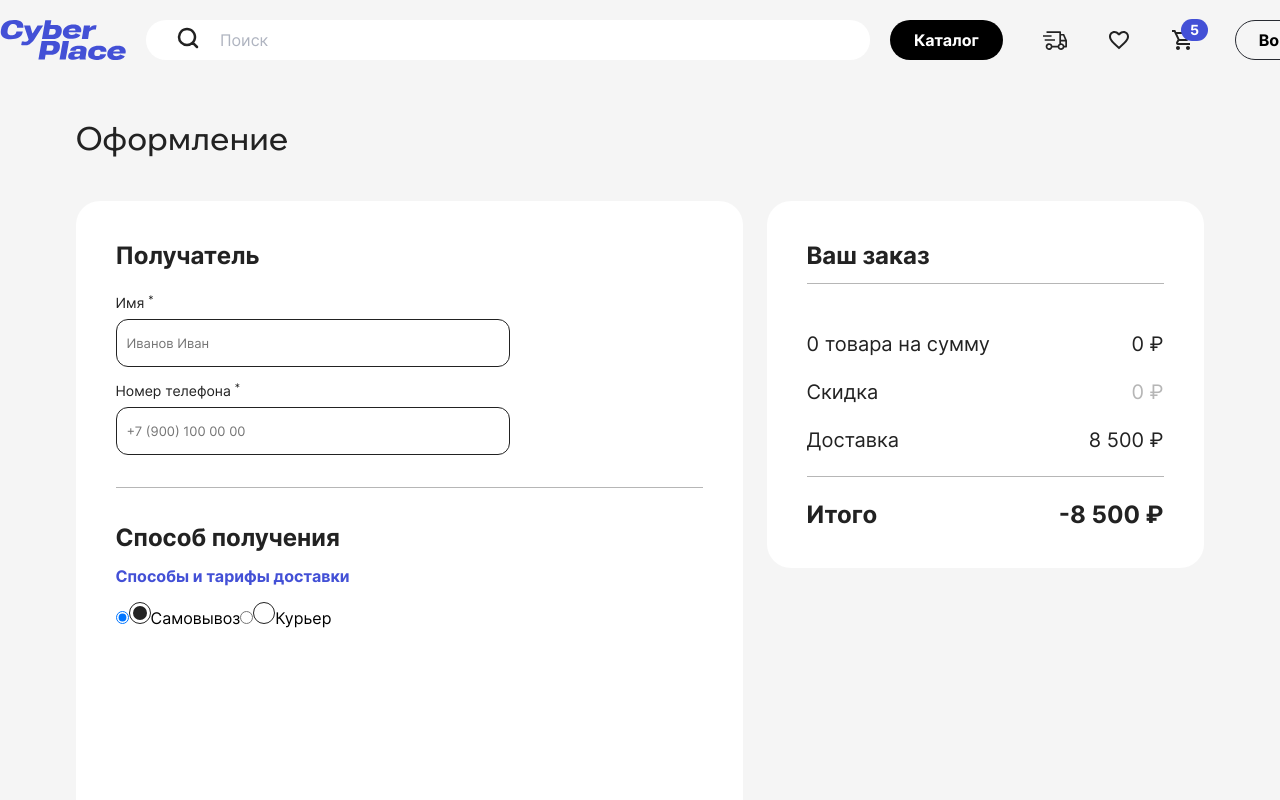
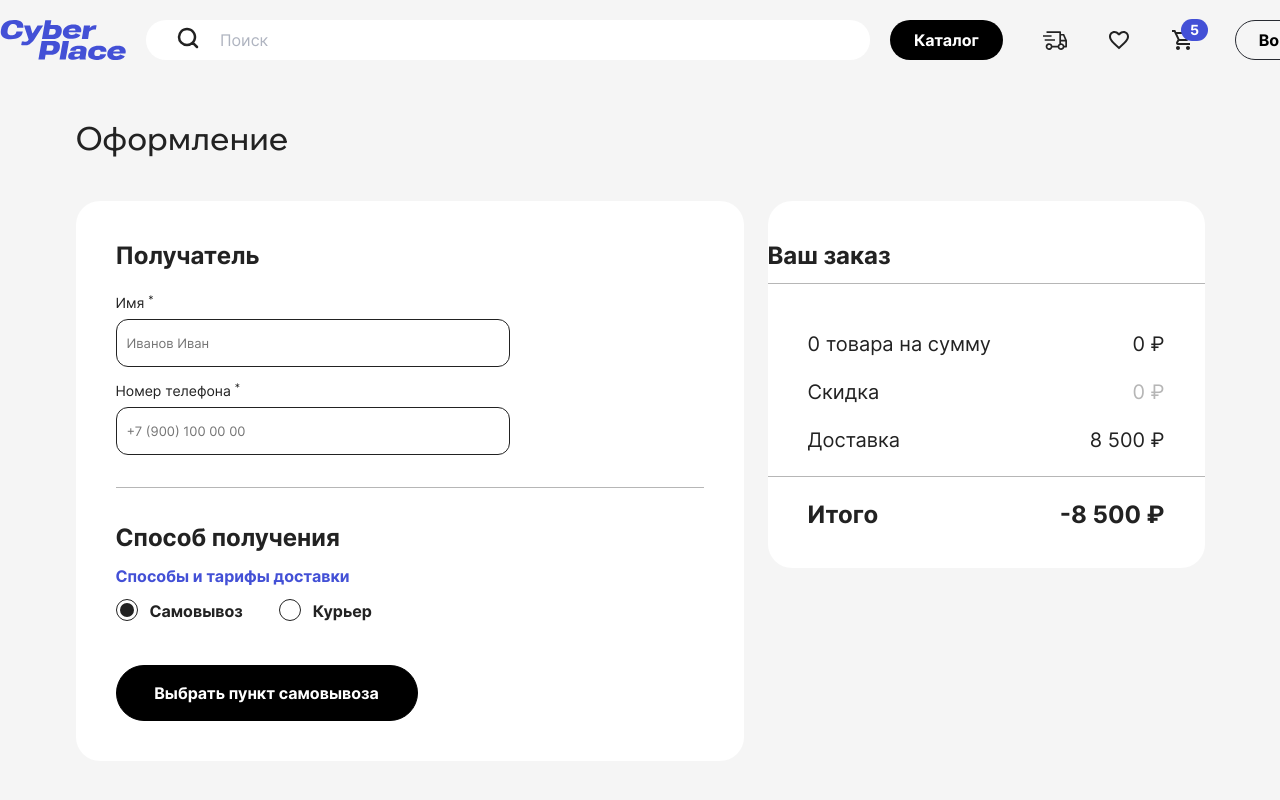
Before and after one commit to store-electronics-and-household/store-frontend, a React (Create React App) app: page /payment in a window 1280 px wide. Shown: the top 800 px of the page. Built offline with nearby package versions, Linux system fonts and the light colour scheme; a web font is replaced by a local one.

Commit message:
some features

```diff
--- a/src/components/PaymentsPage/PaymentsPage.tsx
+++ b/src/components/PaymentsPage/PaymentsPage.tsx
@@ -2,6 +2,7 @@
 import React, { useEffect } from 'react';
 // import { paymentPageData } from '../../utils/constants';
 import PaymentsPageItem from './PaymentsPageItem';
+import PaymentsPageButton from './PaymentsPageButton';
 import { type GoodsListProps } from '../../utils/types';
 import { formatSumm } from '../../utils/formatSumm';
 import { useForm } from 'react-hook-form';
@@ -21,6 +22,10 @@ const PaymentsPage: React.FC<PaymentsPageProps> = ({ GoodsList }) => {
   const [clientData, setClientData] = React.useState<ClientDataProps | null>(
     null
   );
+
+  const [isFirstPage, setIsFirstPage] = React.useState<boolean>(true);
+  // const [isDeliveryPage, setIsDeliveryPage] = React.useState<boolean>(true);
+  // const [isFinalPage, setIsFinalPage] = React.useState<boolean>(true);
 
   const [deliveryPrice, setDeliveryPrice] = React.useState<number>();
   // const [selectedOption, setSelectedOption] = React.useState('');
@@ -92,7 +97,9 @@ const PaymentsPage: React.FC<PaymentsPageProps> = ({ GoodsList }) => {
     console.log('hello');
   };
 
-  const handleDeliveryTypeChange = (e: React.ChangeEvent<HTMLInputElement>): void => {
+  const handleDeliveryTypeChange = (
+    e: React.ChangeEvent<HTMLInputElement>
+  ): void => {
     e.preventDefault();
     console.log('hello');
   };
@@ -106,6 +113,11 @@ const PaymentsPage: React.FC<PaymentsPageProps> = ({ GoodsList }) => {
   //   const form2Values = getValuesForm2();
   //   console.log(form2Values);
   // };
+
+  const choosePickUpPoint = (): void => {
+    console.log('выбивает пункт выдачи');
+    setIsFirstPage(!isFirstPage);
+  };
 
   return (
     <>
@@ -186,6 +198,7 @@ const PaymentsPage: React.FC<PaymentsPageProps> = ({ GoodsList }) => {
               Способы и тарифы доставки
             </Link>
             <form className='payments-page__title-container'>
+              <label className='payments-page__delivery-label'>
                 <input
                   type='radio'
                   name='deliveryOption'
@@ -195,8 +208,9 @@ const PaymentsPage: React.FC<PaymentsPageProps> = ({ GoodsList }) => {
                   onChange={handleDeliveryTypeChange}
                 />
                 <span className='payments-page__delivery-type_type_visible'></span>
-              <label className='payments-page__delivery-label'>Самовывоз</label>
-
+                Самовывоз
+              </label>
+              <label className='payments-page__delivery-label'>
                 <input
                   type='radio'
                   name='deliveryOption'
@@ -204,98 +218,20 @@ const PaymentsPage: React.FC<PaymentsPageProps> = ({ GoodsList }) => {
                   onClick={handleDeliveryType}
                 />
                 <span className='payments-page__delivery-type_type_visible'></span>
-              <label className='payments-page__delivery-label'>Курьер</label>
+                Курьер
+              </label>
             </form>
-            {/* <button
-                  onClick={handleDeliveryTypeClick}
-                  className='payments-page__delivery-type'
-                >
-                  Курьер
-                </button>
-                <button className='payments-page__delivery-type'>
-                  Самовывоз
-                </button> */}
+            {isFirstPage && (
+            <PaymentsPageButton
+              marginTop='44px'
+              title='Выбрать пункт самовывоза'
+              onClick={choosePickUpPoint}
+              width='302px'
+              marginBottom='40px'
+            />
+          )}
+          </div>
 
-            <form
-              id='clientAddressForm'
-              name='clientAddressForm'
-              action=''
-              className='payments-page__client-address'
-            >
-              {/* <div className='payments-page__address-container'>
-                <div className='payments-page__address-input-container'>
-                  <label className='payments-page__input-label payments-page__input-label_type_address'>
-                    <p className='payments-page__input-title'>
-                      Город, улица и дом <sup className=''>*</sup>
-                    </p>
-                    <input
-                      {...registerForm2('address', {
-                        required: {
-                          value: true,
-                          message: 'Поле адрес обязательно к заполнению',
-                        },
-                      })}
-                      type='text'
-                      placeholder='Пушкина, 33, Москва'
-                      className='payments-page__client-data-input'
-                      name='address'
-                      required
-                    />
-                    {errorsForm2.address != null &&
-                      typeof errorsForm2.address === 'object' &&
-                      'message' in errorsForm2.address && (
-                        <span className='payments-page__input-error'>
-                          {(errorsForm2.address as { message: string }).message}
-                        </span>
-                      )}
-                  </label>
-
-                  <div className='payments-page__address-box'>
-                    <label className='payments-page__input-label payments-page__input-label_type_address'>
-                      <p className='payments-page__input-title'>Квартира</p>
-                      <input
-                        {...registerForm2('appartment')}
-                        type='text'
-                        placeholder='12'
-                        className='payments-page__client-data-input'
-                        name='appartment'
-                      />
-                    </label>
-                    <label className='payments-page__input-label payments-page__input-label_type_address'>
-                      <p className='payments-page__input-title'>Подъезд</p>
-                      <input
-                        {...registerForm2('gate')}
-                        type='text'
-                        placeholder='1'
-                        className='payments-page__client-data-input'
-                        name='gate'
-                      />
-                    </label>
-                    <label className='payments-page__input-label payments-page__input-label_type_address'>
-                      <p className='payments-page__input-title'>Этаж</p>
-                      <input
-                        {...registerForm2('floor')}
-                        type='text'
-                        placeholder='3'
-                        className='payments-page__client-data-input'
-                        name='floor'
-                      />
-                    </label>
-                    <label className='payments-page__input-label payments-page__input-label_type_address'>
-                      <p className='payments-page__input-title'>Этаж</p>
-                      <input
-                        {...registerForm2('ring')}
-                        type='text'
-                        placeholder='12'
-                        className='payments-page__client-data-input'
-                        name='ring'
-                      />
-                    </label>
-                  </div>
-                </div>
-              </div> */}
-            </form>
-          </div>
           <div className='payments-page__summary-conatiner'>
             <div className='payments-page__summary'>
               <p className='payments-page__form-title payments-page__form-title_type_summary'>
@@ -381,26 +317,96 @@ export default PaymentsPage;
   // };
 */
 
-// <div className='payments-page__line'></div>
+/*
+<form
+              id='clientAddressForm'
+              name='clientAddressForm'
+              action=''
+              className='payments-page__client-address'
+            >
+              {/* <div className='payments-page__address-container'>
+                <div className='payments-page__address-input-container'>
+                  <label className='payments-page__input-label payments-page__input-label_type_address'>
+                    <p className='payments-page__input-title'>
+                      Город, улица и дом <sup className=''>*</sup>
+                    </p>
+                    <input
+                      {...registerForm2('address', {
+                        required: {
+                          value: true,
+                          message: 'Поле адрес обязательно к заполнению',
+                        },
+                      })}
+                      type='text'
+                      placeholder='Пушкина, 33, Москва'
+                      className='payments-page__client-data-input'
+                      name='address'
+                      required
+                    />
+                    {errorsForm2.address != null &&
+                      typeof errorsForm2.address === 'object' &&
+                      'message' in errorsForm2.address && (
+                        <span className='payments-page__input-error'>
+                          {(errorsForm2.address as { message: string }).message}
+                        </span>
+                      )}
+                  </label>
+
+                  <div className='payments-page__address-box'>
+                    <label className='payments-page__input-label payments-page__input-label_type_address'>
+                      <p className='payments-page__input-title'>Квартира</p>
+                      <input
+                        {...registerForm2('appartment')}
+                        type='text'
+                        placeholder='12'
+                        className='payments-page__client-data-input'
+                        name='appartment'
+                      />
+                    </label>
+                    <label className='payments-page__input-label payments-page__input-label_type_address'>
+                      <p className='payments-page__input-title'>Подъезд</p>
+                      <input
+                        {...registerForm2('gate')}
+                        type='text'
+                        placeholder='1'
+                        className='payments-page__client-data-input'
+                        name='gate'
+                      />
+                    </label>
+                    <label className='payments-page__input-label payments-page__input-label_type_address'>
+                      <p className='payments-page__input-title'>Этаж</p>
+                      <input
+                        {...registerForm2('floor')}
+                        type='text'
+                        placeholder='3'
+                        className='payments-page__client-data-input'
+                        name='floor'
+                      />
+                    </label>
+                    <label className='payments-page__input-label payments-page__input-label_type_address'>
+                      <p className='payments-page__input-title'>Этаж</p>
+                      <input
+                        {...registerForm2('ring')}
+                        type='text'
+                        placeholder='12'
+                        className='payments-page__client-data-input'
+                        name='ring'
+                      />
+                    </label>
+                  </div>
+                </div>
+              </div>
+              </form>
+*/
 
 /*
-  <input
-                type='radio'
-                name='option'
-                value='option1'
-                // checked
-                className='payments-page__delivery-type_type_invisible'
-                onChange={handleDeliveryTypeChange}
-              />
-              <span className='payments-page__delivery-type_type_visible'></span>
-              <label className='payments-page__delivery-label'>Самовывоз</label>
-              <input
-                type='radio'
-                name='option'
-                value='option2'
-                className='payments-page__delivery-type_type_invisible'
-                onChange={handleDeliveryTypeChange}
-              />
-              <span className='payments-page__delivery-type_type_visible'></span>
-              <label className='payments-page__delivery-label'>Курьер</label>
+            <button
+                  onClick={handleDeliveryTypeClick}
+                  className='payments-page__delivery-type'
+                >
+                  Курьер
+                </button>
+                <button className='payments-page__delivery-type'>
+                  Самовывоз
+                </button>
 */
--- /dev/null
+++ b/src/components/PaymentsPage/PaymentsPageButton.tsx
@@ -0,0 +1,31 @@
+import React from 'react';
+
+interface PaymentsPageButtonProps {
+  marginTop: string;
+  marginBottom: string;
+  title: string;
+  onClick: () => void;
+  width: string;
+}
+
+const PaymentsPageButton: React.FC<PaymentsPageButtonProps> = ({
+  marginTop,
+  title,
+  onClick,
+  width,
+  marginBottom
+}) => {
+  return (
+    <button
+      className='payments-page__pickup-point-button'
+      onClick={onClick}
+      style={{ marginTop: marginTop, width: width, marginBottom: marginBottom }}
+    >
+      <span className='payments-page__pickup-point-button-title'>
+        {title}
+      </span>
+    </button>
+  );
+};
+
+export default PaymentsPageButton;
--- a/src/components/PaymentsPage/_PaymentsPage.scss
+++ b/src/components/PaymentsPage/_PaymentsPage.scss
@@ -18,9 +18,10 @@
 
 .payments-page__input-containers {
   width: 667px;
-  height: 582px;
+  // height: 582px;
   background-color: #FFF;
   border-radius: 24px;
+  padding: 0 40px;
 }
 
 .payments-page__client-name {
@@ -38,17 +39,10 @@
   border-radius: 24px;
 }
 
-.payments-page__title-container {
-  // display: flex;
-  // justify-content: space-between;
-  padding-left: 40px;
-  margin-top: 16px;
-}
-
 .payments-page__form-title {
   @include fontStyle($fontSH3, $fontWH3);
   line-height: 1.25;
-  padding: 40px 0 24px 40px;
+  padding: 40px 0 24px;
 }
 
 .payments-page__form-title_type_summary {
@@ -59,7 +53,7 @@
   color: #4350D6;
   line-height: 112.5%;
   @include fontStyle($fontSButton, $fontWButton);
-  padding-left: 40px;
+  // padding-left: 40px;
   // padding-bottom: 16px;
 }
 
@@ -71,13 +65,13 @@
 
 .payments-page__line {
   border-bottom: 1px #B6B6B6 solid;
-  margin: 0 40px;
+  // margin: 0 40px;
 }
 
 .payments-page__input-container {
   // display: flex;
   // width: 819px;
-  margin: 0 40px 0 40px;
+  margin: 0 40px 0 0;
 }
 
 .payments-page__input-label {
@@ -121,17 +115,33 @@
   font-size: 10px;
 }
 
+.payments-page__title-container {
+  display: flex;
+  // justify-content: space-between;
+  // padding-left: 40px;
+  margin-top: 16px;
+  position: relative;
+  margin-bottom: 8px;
+}
+
 .payments-page__delivery-label {
+  display: flex;
+  @include fontStyle($fontSButton, $fontWButton);
+}
+
+.payments-page__delivery-label:first-of-type {
+  margin-right: 36px;
 }
 
 .payments-page__delivery-type_type_invisible {
-  // position: absolute;
-  // left: 17px;
-  // width: 1px;
-  // height: 1px;
+  position: absolute;
+  left: 50px;
+  width: 1px;
+  height: 1px;
   // overflow: hidden;
   // clip-path: inset(0 0 0 0);
-  // display: none;
+  // z-index: 1;
+  clip: rect(0 0 0 0);
 }
 
 .payments-page__delivery-type_type_visible {
@@ -143,6 +153,8 @@
   border-radius: 50%;
   position: relative;
   cursor: pointer;
+  margin-top: -3px;
+  margin-right: 12px;
 }
 
 .payments-page__delivery-type_type_visible::before {
@@ -275,3 +287,24 @@
   @include fontStyle($fontSH3, $fontWH3);
   margin: 24px 0 40px;
 }
+
+.payments-page__pickup-point-button {
+  display: flex;
+  width: 437px;
+  height: 56px;
+  // padding: 16px 40px;
+  justify-content: center;
+  align-items: center;
+  border-radius: 40px;
+  border: 1px solid black;
+  background: transparent;
+  cursor: pointer;
+  background-color: black;
+  color: white;
+  }
+
+  .payments-page__pickup-point-button-title {
+    @include fontStyle($fontSButton, $fontWButton);
+    line-height: 18px;
+    color: $whiteColof;
+  }
--- a/src/index.css
+++ b/src/index.css
@@ -11,7 +11,7 @@ body {
   background-color: #f5f5f5;
 }
 
-.product-page__about-description, .product-page__description-btn, .product-page__benefit-text, .product-page__button-basket, .product-page__old-price, .product-page__current-price, .product-page__all-characteristics, .product-page__characteristic-head, .product-page__item-number, .product-page__header, .characteristics-list__item-value, .characteristics-list__item-key, .results__title, .payments-page__summary-final, .payments-page__summary-row, .payments-page__good-numbers, .payments-page__input-title, .payments-page__subtitle, .payments-page__form-title, .payments-page__title, .faq__header, .accordion__answer, .accordion__question, .accordion__container-head, .content__text, .content__head, .about-company__header {
+.product-page__about-description, .product-page__description-btn, .product-page__benefit-text, .product-page__button-basket, .product-page__old-price, .product-page__current-price, .product-page__all-characteristics, .product-page__characteristic-head, .product-page__item-number, .product-page__header, .characteristics-list__item-value, .characteristics-list__item-key, .results__title, .payments-page__pickup-point-button-title, .payments-page__summary-final, .payments-page__summary-row, .payments-page__good-numbers, .payments-page__delivery-label, .payments-page__input-title, .payments-page__subtitle, .payments-page__form-title, .payments-page__title, .faq__header, .accordion__answer, .accordion__question, .accordion__container-head, .content__text, .content__head, .about-company__header {
   margin: 0;
   color: #222;
 }
@@ -764,9 +764,9 @@ body {
 
 .payments-page__input-containers {
   width: 667px;
-  height: 582px;
   background-color: #FFF;
   border-radius: 24px;
+  padding: 0 40px;
 }
 
 .payments-page__client-address {
@@ -776,17 +776,12 @@ body {
   border-radius: 24px;
 }
 
-.payments-page__title-container {
-  padding-left: 40px;
-  margin-top: 16px;
-}
-
 .payments-page__form-title {
   font-size: 24px;
   font-weight: 600;
   text-decoration: none;
   line-height: 1.25;
-  padding: 40px 0 24px 40px;
+  padding: 40px 0 24px;
 }
 
 .payments-page__form-title_type_summary {
@@ -799,7 +794,6 @@ body {
   font-size: 16px;
   font-weight: 600;
   text-decoration: none;
-  padding-left: 40px;
 }
 
 .payments-page__form-title_type_address {
@@ -810,11 +804,10 @@ body {
 
 .payments-page__line {
   border-bottom: 1px #B6B6B6 solid;
-  margin: 0 40px;
 }
 
 .payments-page__input-container {
-  margin: 0 40px 0 40px;
+  margin: 0 40px 0 0;
 }
 
 .payments-page__input-label {
@@ -860,6 +853,32 @@ body {
   font-size: 10px;
 }
 
+.payments-page__title-container {
+  display: flex;
+  margin-top: 16px;
+  position: relative;
+  margin-bottom: 8px;
+}
+
+.payments-page__delivery-label {
+  display: flex;
+  font-size: 16px;
+  font-weight: 600;
+  text-decoration: none;
+}
+
+.payments-page__delivery-label:first-of-type {
+  margin-right: 36px;
+}
+
+.payments-page__delivery-type_type_invisible {
+  position: absolute;
+  left: 50px;
+  width: 1px;
+  height: 1px;
+  clip: rect(0 0 0 0);
+}
+
 .payments-page__delivery-type_type_visible {
   border: 1px solid #222;
   display: inline-block;
@@ -868,6 +887,8 @@ body {
   border-radius: 50%;
   position: relative;
   cursor: pointer;
+  margin-top: -3px;
+  margin-right: 12px;
 }
 
 .payments-page__delivery-type_type_visible::before {
@@ -979,6 +1000,28 @@ body {
   font-weight: 600;
   text-decoration: none;
   margin: 24px 0 40px;
+}
+
+.payments-page__pickup-point-button {
+  display: flex;
+  width: 437px;
+  height: 56px;
+  justify-content: center;
+  align-items: center;
+  border-radius: 40px;
+  border: 1px solid black;
+  background: transparent;
+  cursor: pointer;
+  background-color: black;
+  color: white;
+}
+
+.payments-page__pickup-point-button-title {
+  font-size: 16px;
+  font-weight: 600;
+  text-decoration: none;
+  line-height: 18px;
+  color: #FFF;
 }
 
 .card-medium {
```
Also changed, not shown: 1 other file (tests, documents, lock files or other folders). Lines whose indentation alone changed are shown as unchanged.
